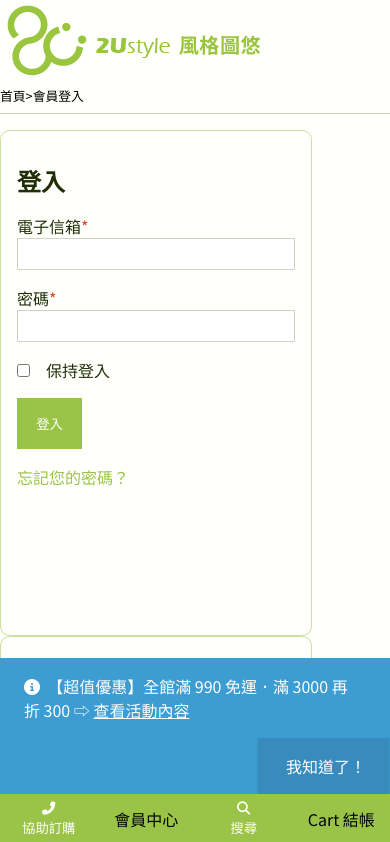
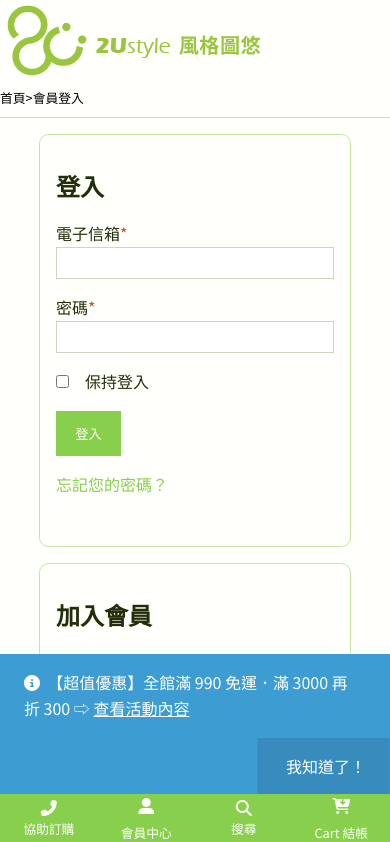
Before and after one commit to RediChen/web_remake_2Ustyle, a React (Create React App) app: page /my-account in a window 390 px wide. Shown: the top 842 px of the page. Built offline with nearby package versions, Linux system fonts and the light colour scheme.

Commit message:
累積性進度

```diff
--- a/src/style/style.css
+++ b/src/style/style.css
@@ -17,6 +17,10 @@ note: 須留意有些介面縱使在移動裝置
 *, *::before, *::after {
   -webkit-box-sizing: border-box;
           box-sizing: border-box;
+}
+
+html {
+  line-height: 1.618;
 }
 
 @media screen and (min-width: 992px) {
@@ -63,6 +67,35 @@ button {
   border: none;
 }
 
+input[type="text"], input[type="number"],
+input[type="email"], input[type="tel"],
+input[type="url"], input[type="password"],
+input[type="search"],
+textarea {
+  font-weight: 400;
+}
+
+input[type="text"]:focus, input[type="number"]:focus,
+input[type="email"]:focus, input[type="tel"]:focus,
+input[type="url"]:focus, input[type="password"]:focus,
+input[type="search"]:focus,
+textarea:focus {
+  background-color: #f4ffee;
+  outline: 2px solid #87cf4c;
+}
+
+input, select, textarea {
+  font-size: 100%;
+}
+
+.form-row {
+  display: block;
+}
+
+.required {
+  color: #e2401c;
+}
+
 .contact-box {
   margin: 5rem 0;
 }
@@ -70,7 +103,7 @@ button {
 .contact-box h1 {
   margin-bottom: 2rem;
   text-align: center;
-  color: #9ac448;
+  color: #87cf4c;
   font-size: 2rem;
   font-weight: 700;
 }
@@ -125,7 +158,7 @@ button {
 }
 
 .home-contact-card div > *:last-child {
-  color: #9ac448;
+  color: #87cf4c;
 }
 
 .home-contact-card i {
@@ -185,7 +218,7 @@ nav {
 }
 
 #nav-link-wrap .nav-link:hover, #nav-link-wrap .nav-link-active {
-  color: #9ac448;
+  color: #87cf4c;
 }
 
 #nav-tool {
@@ -262,7 +295,7 @@ nav {
 }
 
 #nav-tool .login-btn a:link, #nav-tool .login-btn a:visited {
-  color: #9ac448;
+  color: #87cf4c;
 }
 
 #nav-tool .login-btn a:hover {
@@ -393,7 +426,7 @@ note: 須留意有些介面縱使在移動裝置
 }
 
 #footer-copyright a:hover {
-  border-color: #9ac448;
+  border-color: #87cf4c;
 }
 
 #info-box {
@@ -469,7 +502,7 @@ note: 須留意有些介面縱使在移動裝置
 #nav-mobile {
   width: 100%;
   height: 50px;
-  background-color: #9ac448;
+  background-color: #87cf4c;
   display: -webkit-box;
   display: -ms-flexbox;
   display: flex;
@@ -484,8 +517,9 @@ note: 須留意有些介面縱使在移動裝置
   width: 25%;
 }
 
-#nav-mobile button {
+#nav-mobile li > button, #nav-mobile a {
   padding: 5px 0;
+  font-size: 0.8rem;
   background-color: transparent;
   color: #fffffb;
   display: -webkit-box;
@@ -500,23 +534,24 @@ note: 須留意有些介面縱使在移動裝置
           align-items: center;
 }
 
-#nav-mobile button i::before {
+#nav-mobile li > button i::before, #nav-mobile a i::before {
+  font-size: 1rem;
   margin-bottom: 3px;
 }
 
-#nav-mobile li:nth-child(1) button i::before {
+#nav-mobile li:nth-child(1) i::before {
   content: '\f879';
 }
 
-#nav-mobile li:nth-child(2) button i::before {
+#nav-mobile li:nth-child(2) i::before {
   content: '\f406';
 }
 
-#nav-mobile li:nth-child(3) button i::before {
+#nav-mobile li:nth-child(3) i::before {
   content: '\f002';
 }
 
-#nav-mobile li:nth-child(4) button i::before {
+#nav-mobile li:nth-child(4) i::before {
   content: '\f218';
 }
 
@@ -539,7 +574,7 @@ note: 須留意有些介面縱使在移動裝置
 
 #home-nav li {
   width: 25%;
-  color: #9ac448;
+  color: #87cf4c;
 }
 
 @media screen and (min-width: 768px) {
@@ -606,7 +641,7 @@ note: 須留意有些介面縱使在移動裝置
 }
 
 #home-page .Carousel-indicator-3:hover {
-  color: #9ac448;
+  color: #87cf4c;
 }
 
 #home-page .Carousel-active-5 {
@@ -638,11 +673,14 @@ note: 須留意有些介面縱使在移動裝置
     -webkit-box-direction: normal;
         -ms-flex-direction: column;
             flex-direction: column;
+    -webkit-box-align: center;
+        -ms-flex-align: center;
+            align-items: center;
   }
 }
 
 .login-page > div {
-  border: 1px solid rgba(154, 196, 72, 0.5);
+  border: 1px solid rgba(135, 207, 76, 0.5);
   border-radius: 0.6rem;
   padding: 2rem 1rem;
 }
@@ -657,7 +695,8 @@ note: 須留意有些介面縱使在移動裝置
 @media screen and (max-width: 1279.98px) {
   .login-page > div {
     width: 80%;
-    min-height: 60vh;
+    min-height: 30vh;
+    margin-bottom: 1rem;
   }
 }
 
@@ -676,21 +715,13 @@ note: 須留意有些介面縱使在移動裝置
 }
 
 .login-page form button[type="submit"] {
-  padding: 1rem 1.2rem;
-  background-color: #9ac448;
+  padding: 0.8rem 1.2rem;
+  background-color: #87cf4c;
   color: #fffffb;
 }
 
 .login-page form.user-login p:last-child > a {
-  color: #9ac448;
-}
-
-.form-row {
-  display: block;
-}
-
-.required {
-  color: #e2401c;
+  color: #87cf4c;
 }
 
 @media screen and (min-width: 768px) {
@@ -854,7 +885,7 @@ note: 須留意有些介面縱使在移動裝置
 
 #logo-gallery img {
   border-radius: 10px;
-  border: 1px solid rgba(154, 196, 72, 0.5);
+  border: 1px solid rgba(135, 207, 76, 0.5);
 }
 
 @media screen and (min-width: 992px) {
@@ -1010,7 +1041,7 @@ aside ul li {
 }
 
 #prod-list-1 {
-  color: #9ac448;
+  color: #87cf4c;
 }
 
 #prod-list-2 {
@@ -1071,7 +1102,7 @@ body {
   border-right: 1px solid #cfd4c3;
 }
 
-.font-awesome-solid, .home-contact-card i, #nav-tool form button i::before, #info-box p i::before, #info-box button i::before, #nav-mobile button i::before, #home-nav li i::before, .terms-quotes::before, .terms-quotes::after, .terms-quotes i::before {
+.font-awesome-solid, .home-contact-card i, #nav-tool form button i::before, #info-box p i::before, #info-box button i::before, #nav-mobile li > button i::before, #nav-mobile a i::before, #home-nav li i::before, .terms-quotes::before, .terms-quotes::after, .terms-quotes i::before {
   display: inline-block;
   font-style: normal;
   font-variant: normal;
--- a/src/style/style.sass
+++ b/src/style/style.sass
@@ -1,6 +1,7 @@
 @import url("https://fonts.googleapis.com/css2?family=Noto+Sans+TC:wght@200;300;400;500;700;900&display=swap")
 @import "./_var"
 @import "./_reset"
+@import "./_reset-form"
 @import "../00_commonComponents/ContactBox/_contactBox"
 @import "../00_layoutBase/sass/_nav"
 @import "../00_layoutBase/sass/_footer"
```
